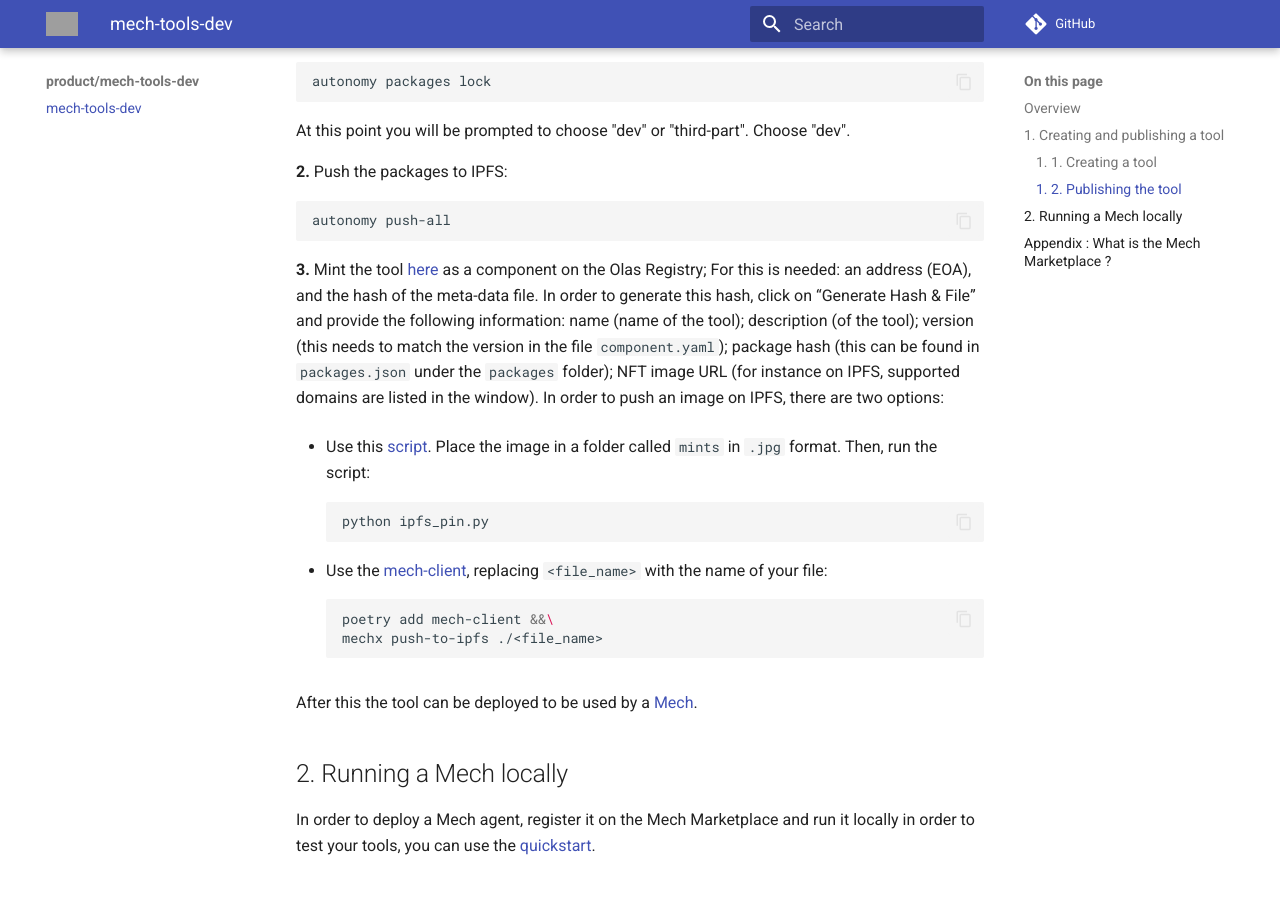
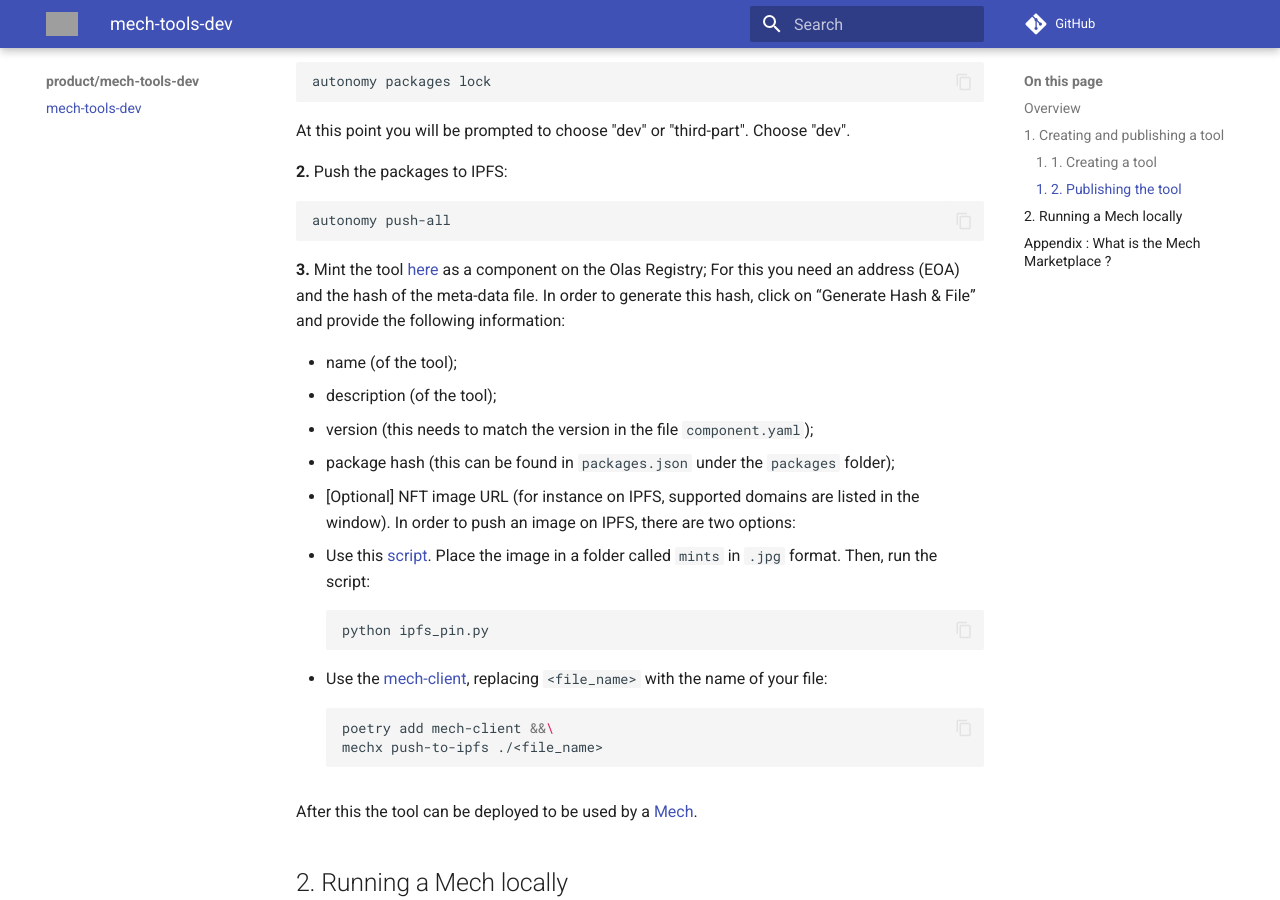
Before and after one commit to valory-xyz/mech-tools-dev, an MkDocs documentation site: the page built from docs/index.md, in a window 1280 px wide and 900 px high, scrolled down 3605 px. Built offline with MkDocs 1.6.1 and Material for MkDocs 9.7.7, drawn with Linux system fonts in a browser that asks for light colours; comment, search, counter and statistics services are not loaded; some of the changed text lies outside the part shown; grey boxes are pictures that could not be loaded.

Commit message:
docs: typo + fix options for github UI and CLI

````diff
--- a/docs/index.md
+++ b/docs/index.md
@@ -38,7 +38,7 @@
 git clone https://github.com/<your-username>/mech-tools-dev.git
 ```
 
-- Option 2: Use GitHub's UI or its CLI tools:
+- Option 2: To clone and fork in a single command, you can use Github's CLI tools:
 
 ```bash
 gh repo fork https://github.com/valory-xyz/mech-tools-dev --clone=true
@@ -180,16 +180,14 @@
 ```
 
 **3.** Mint the tool [here](https://registry.olas.network/ethereum/components/mint) as a component on the Olas Registry;
-For this is needed: an address (EOA),
-and the hash of the meta-data file.
-In order to generate this hash,
-click on “Generate Hash & File” and provide the following information:
-name (name of the tool);
-description (of the tool);
-version (this needs to match the version in the file `component.yaml`);
-package hash (this can be found in `packages.json` under the `packages` folder);
-NFT image URL (for instance on IPFS, supported domains are listed in the window).
-In order to push an image on IPFS, there are two options:
+For this you need an address (EOA) and the hash of the meta-data file.
+In order to generate this hash, click on “Generate Hash & File” and provide the following information:
+
+- name (of the tool);
+- description (of the tool);
+- version (this needs to match the version in the file `component.yaml`);
+- package hash (this can be found in `packages.json` under the `packages` folder);
+- [Optional] NFT image URL (for instance on IPFS, supported domains are listed in the window). In order to push an image on IPFS, there are two options:
 
 - Use this [script](https://github.com/dvilelaf/tsunami/blob/v0.9.0/scripts/ipfs_pin.py).
    Place the image in a folder called `mints` in `.jpg` format.
````
Also changed, not shown: other parts of docs/index.md (+1 -1 lines).
